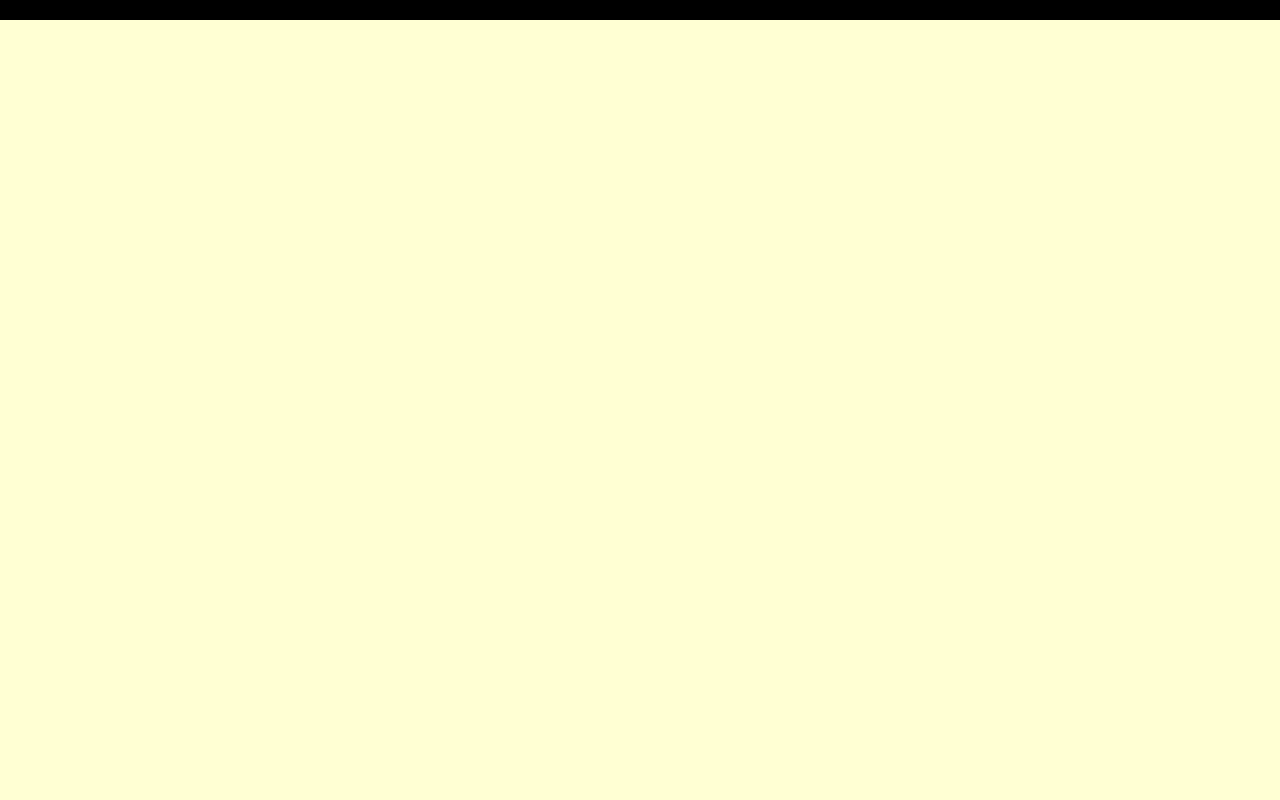
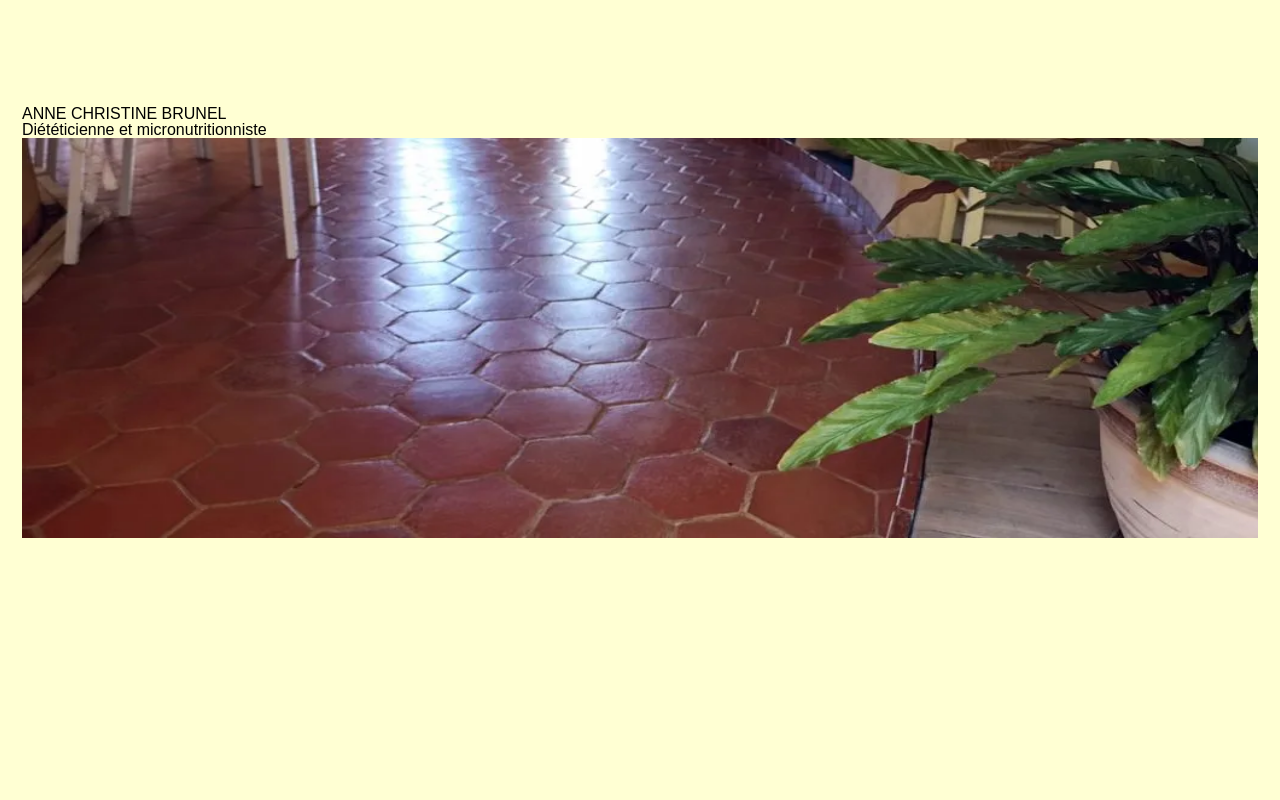
Before and after one commit to Ben43200/brunel-vite, a React (Vite) app: page /contact in a window 1280 px wide. Shown: the part 780-1580 px from the top of the page. Before the commit the page ends 800 px from the top, so only its background shows below. Built offline with nearby package versions, Linux system fonts and the light colour scheme.

Commit message:
main-contact-container display grid, full carousel overflow hidden

```diff
--- a/src/pages/contact/Contact.jsx
+++ b/src/pages/contact/Contact.jsx
@@ -11,7 +11,7 @@ const Contact = () => {
 
       ];
     return (
-        <main>
+        <main className="main-contact-container">
             <div className="banner-container">
                 <img src="images/header-contact.webp" alt="contact" />
                 </div>
--- a/src/pages/contact/contact.scss
+++ b/src/pages/contact/contact.scss
@@ -18,6 +18,19 @@
 // //     height: 1000px;
 // // }
 
-#root > main > div.full-carousel-container > div >img{
+// #root > main > div.full-carousel-container > div >img{
+    #root > main > div.full-carousel-container > div >img{
     height:470px;
+    @include media(tablet) {
+        height:800px
 }
+}
+.main-contact-container{
+    display: grid;
+    grid-template-rows: 1fr auto 1fr;
+}
+
+.full-carousel-container{
+    overflow: hidden;
+    height:700px;
+}
```
